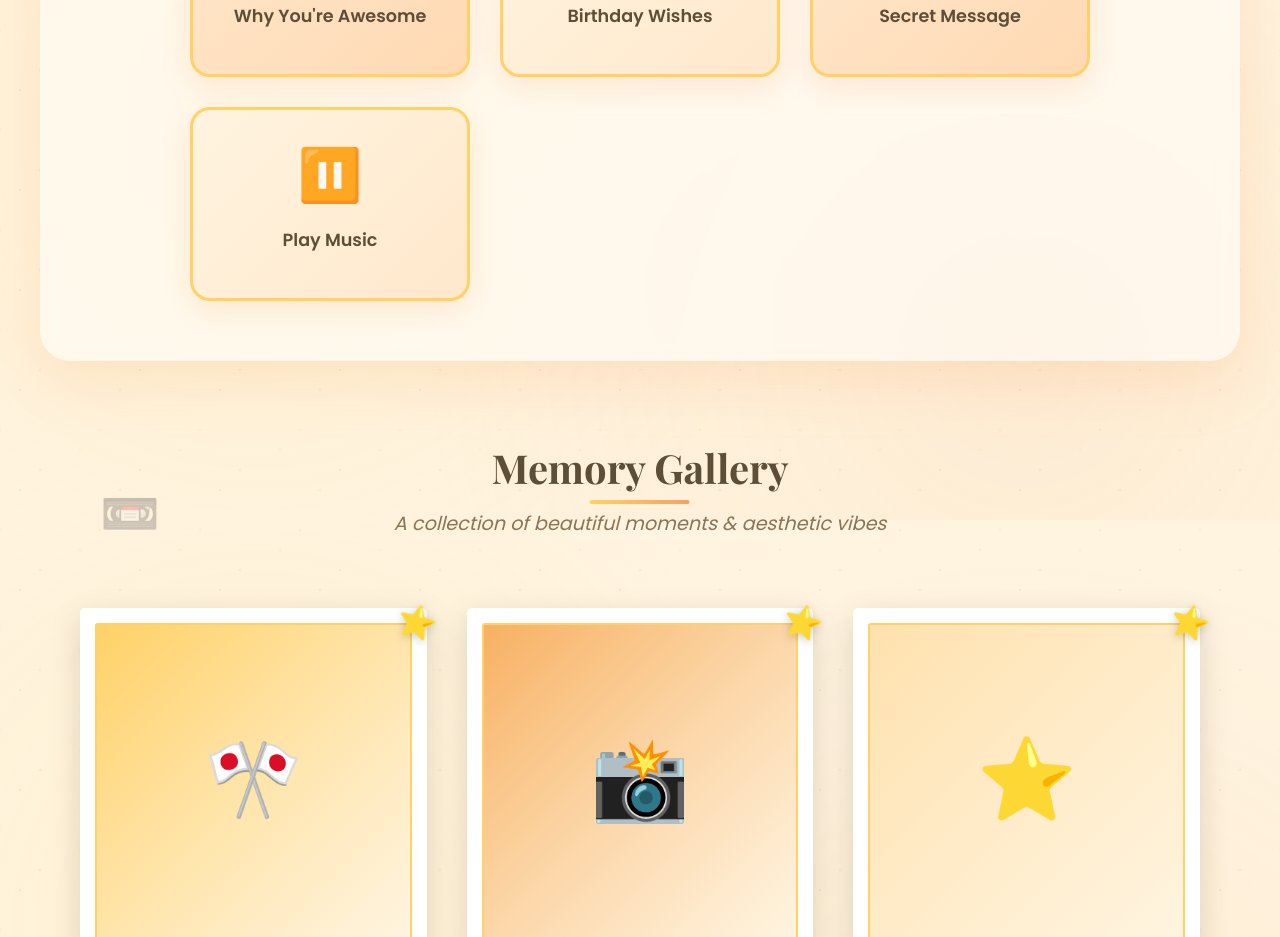
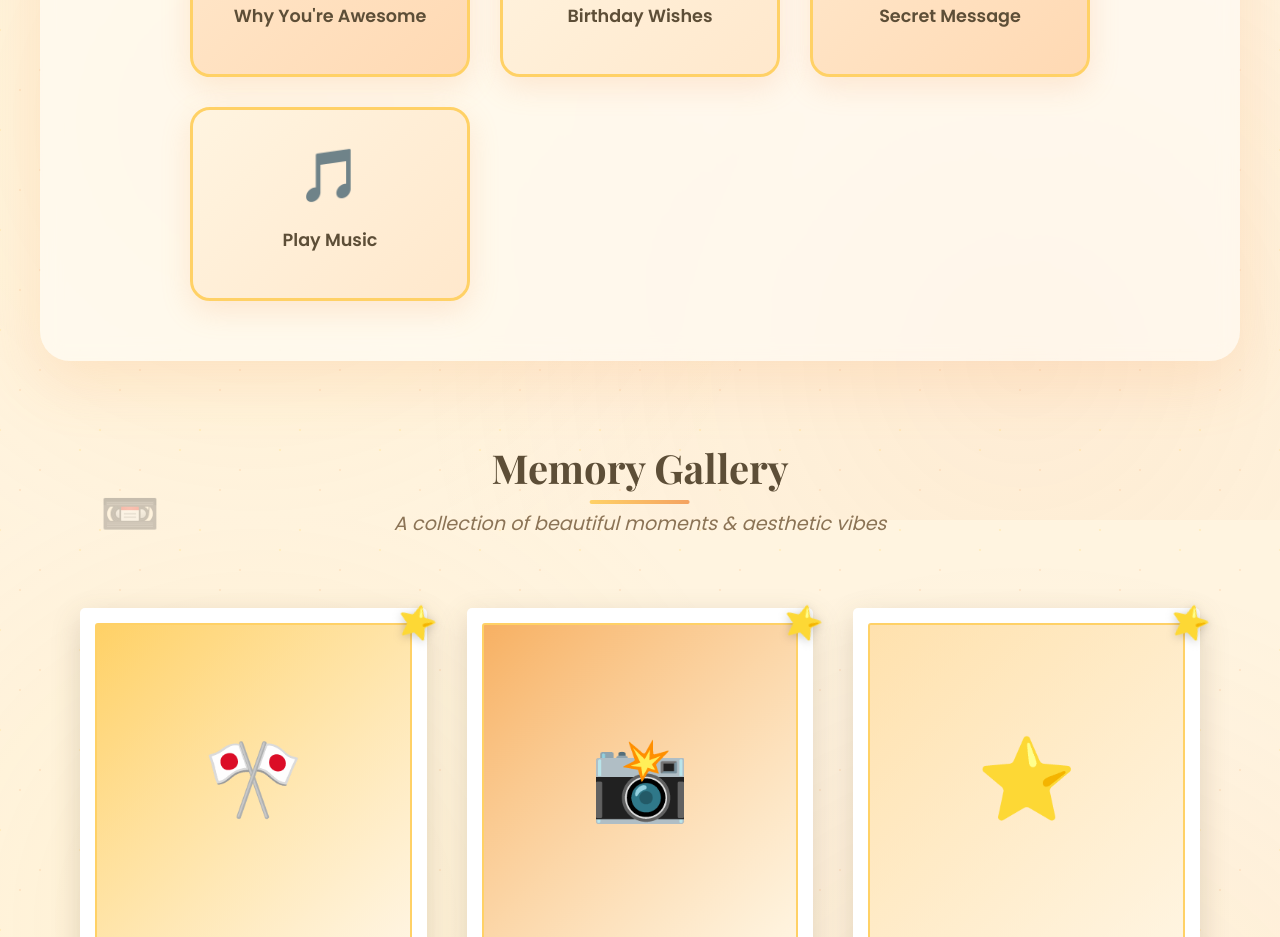
Before and after one commit to hamzasaud/Birthday-Website, a React (Vite) app: page / in a window 1280 px wide. Shown: the part 1080-2017 px from the top of the page. Built offline with nearby package versions, Linux system fonts and the light colour scheme.

Commit message:
Update App.jsx

```diff
--- a/src/App.jsx
+++ b/src/App.jsx
@@ -1,18 +1,20 @@
 import React, { useState, useEffect, useRef } from 'react';
 import './App.css';
-import HeroSection from './components/HeroSection';
-import InteractiveButtons from './components/InteractiveButtons';
-import Gallery from './components/Gallery';
-import AgeCounter from './components/AgeCounter';
-import FinalMessage from './components/FinalMessage';
-import FloatingStars from './components/FloatingStars';
-import Modal from './components/Modal';
+import HeroSection from './components/HeroSection.jsx';
+import InteractiveButtons from './components/InteractiveButtons.jsx';
+import Gallery from './components/Gallery.jsx';
+import AgeCounter from './components/AgeCounter.jsx';
+import FinalMessage from './components/FinalMessage.jsx';
+import FloatingStars from './components/FloatingStars.jsx';
+import Modal from './components/Modal.jsx';
 
 function App() {
   const [modalContent, setModalContent] = useState(null);
   const [isModalOpen, setIsModalOpen] = useState(false);
   const [musicPlaying, setMusicPlaying] = useState(false);
+  const [specialMusicPlaying, setSpecialMusicPlaying] = useState(false);
   const audioRef = useRef(null);
+  const specialAudioRef = useRef(null);
 
   useEffect(() => {
     audioRef.current = new Audio('/birthday-song.mp3');
@@ -69,8 +71,9 @@ function App() {
 
       <InteractiveButtons
         openModal={openModal}
-        musicPlaying={musicPlaying}
-        toggleMusic={toggleMusic}
+        specialMusicPlaying={specialMusicPlaying}
+        setSpecialMusicPlaying={setSpecialMusicPlaying}
+        specialAudioRef={specialAudioRef}
       />
 
       <Gallery />
```
